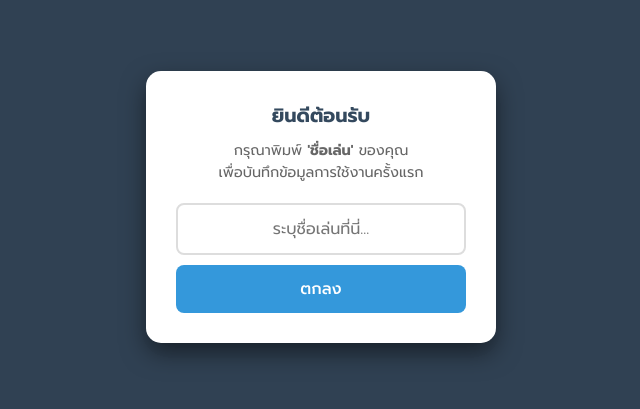
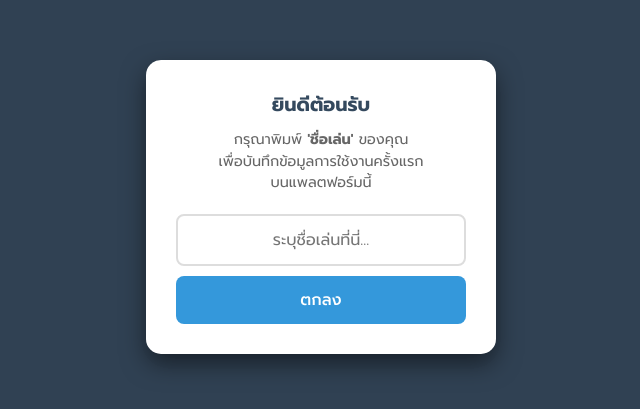
Before and after one commit to apptcr/pdprivatesystem, a plain HTML site: page main.html in a window 1280 px wide. Shown: the part 193-602 px from the top of the page, without its empty margins (319-959 px from the left). Drawn offline with Linux system fonts and the light colour scheme.

Commit message:
Update main.html

```diff
--- a/main.html
+++ b/main.html
@@ -83,7 +83,7 @@
     <div id="name-overlay">
         <div class="name-card">
             <h2>ยินดีต้อนรับ</h2>
-            <p>กรุณาพิมพ์ <b>'ชื่อเล่น'</b> ของคุณ <br>เพื่อบันทึกข้อมูลการใช้งานครั้งแรก</p>
+            <p>กรุณาพิมพ์ <b>'ชื่อเล่น'</b> ของคุณ <br>เพื่อบันทึกข้อมูลการใช้งานครั้งแรก<br>บนแพลตฟอร์มนี้</p>
             <div id="error-txt" class="error-msg">ต้องกรอกชื่อก่อนถึงจะเข้าใช้งานได้ค่ะ</div>
             <input type="text" id="user-nickname" placeholder="ระบุชื่อเล่นที่นี่..." autocomplete="off">
             <button onclick="saveInitialName()">ตกลง</button>
```
